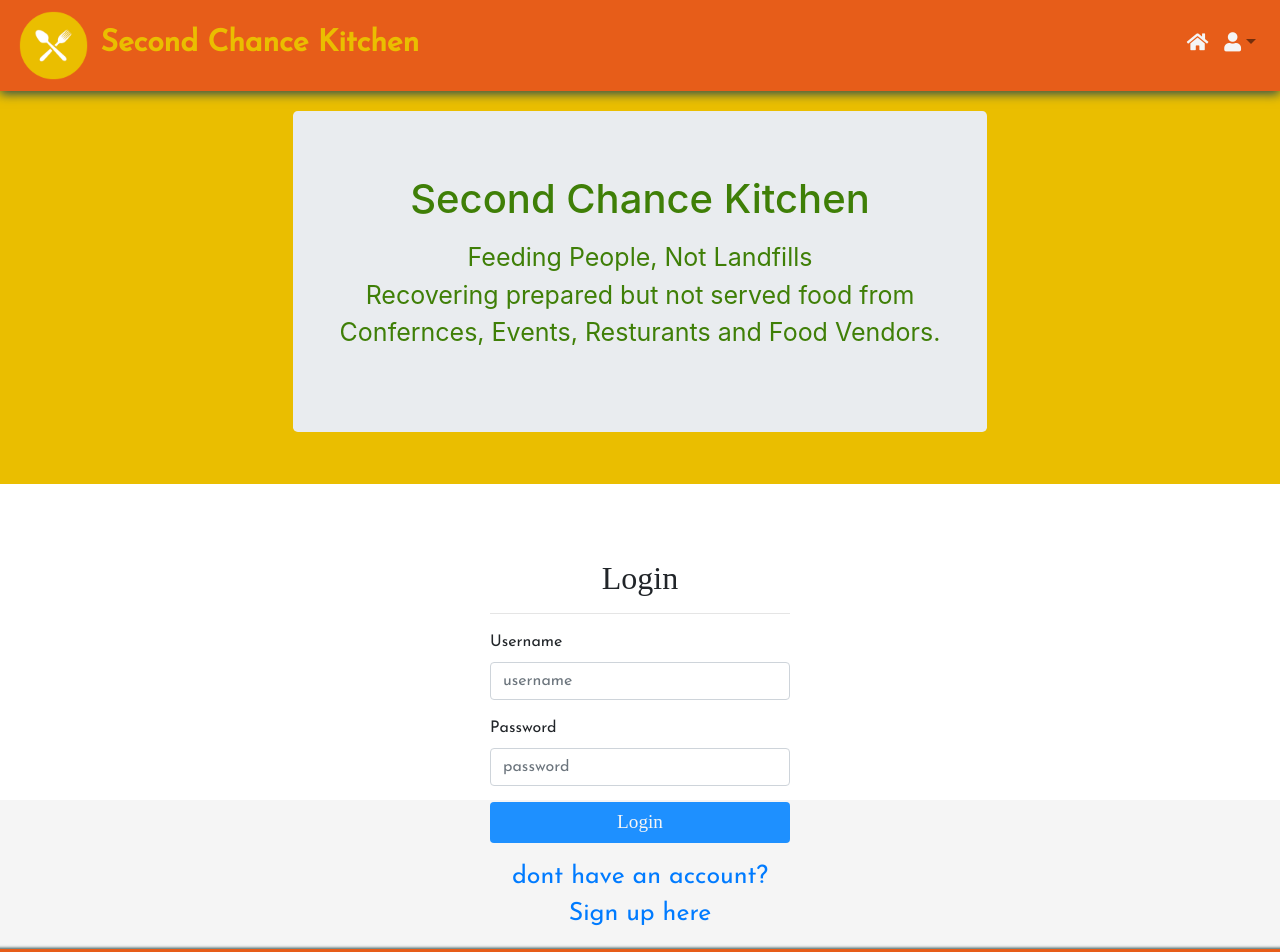
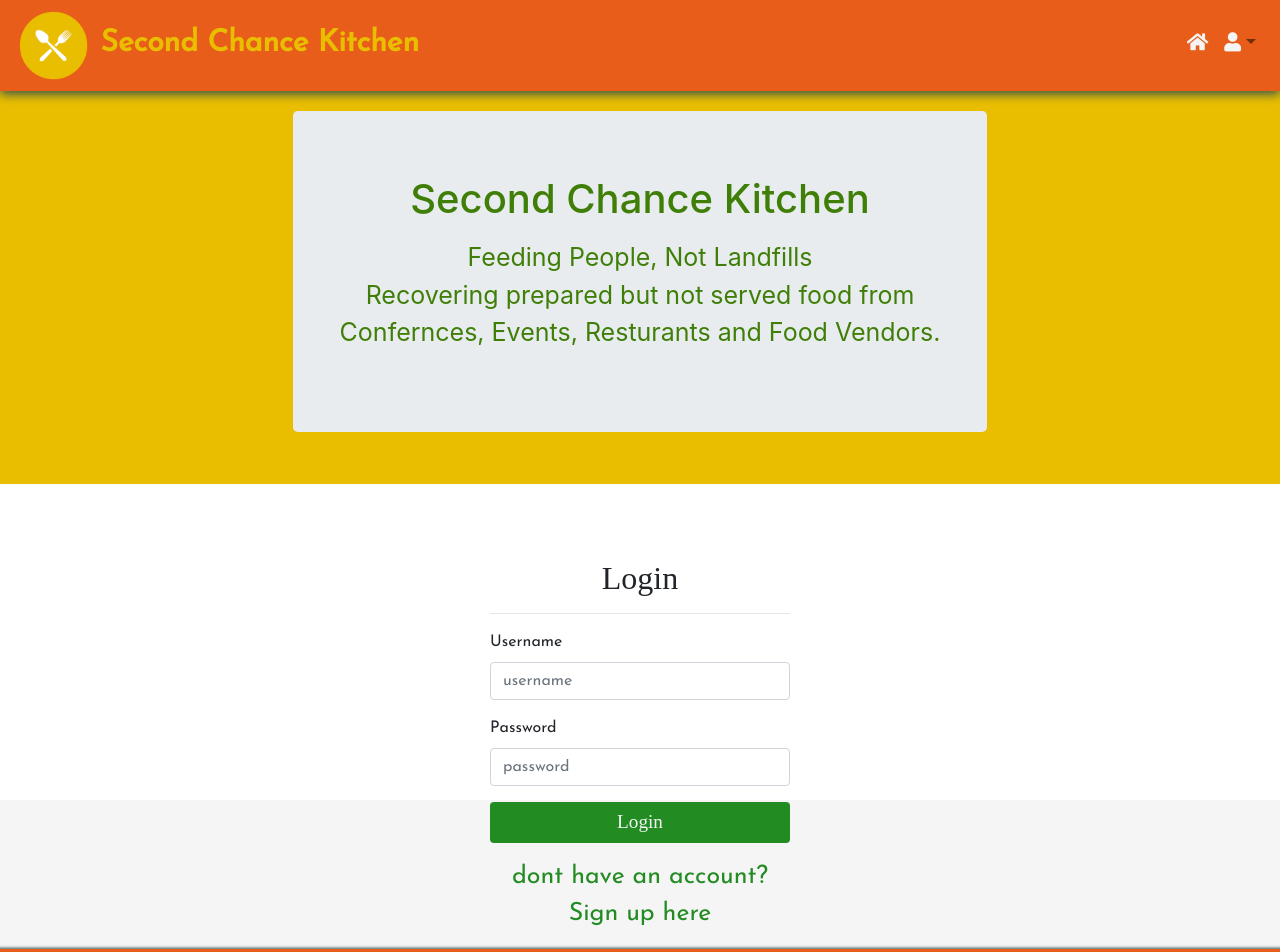
Before and after one commit to bshah111/SCKitchen, a React (Create React App) app in the folder client/: page /login in a window 1280 px wide. Shown: the top 952 px of the page. Built offline with nearby package versions, Linux system fonts and the light colour scheme; no server answers; a web font is replaced by a local one.

Commit message:
change color

```diff
--- /dev/null
+++ b/client/src/components/Login/Login.css
@@ -0,0 +1,10 @@
+.signupLink {
+
+
+    color: forestgreen !important;
+}
+
+.greenbtn {
+    background: forestgreen !important;
+
+}
--- a/client/src/components/Login/Login.js
+++ b/client/src/components/Login/Login.js
@@ -1,6 +1,7 @@
 import React from "react";
 import { Button, Form, FormGroup, Label, Input, Alert } from 'reactstrap';
 import { Link } from "react-router-dom";
+import "./Login.css";
 
 
 function Login(props) {
@@ -20,9 +21,9 @@ function Login(props) {
                     <Label for="password">Password</Label>
                     <Input type="password" name="password" id="password" placeholder="password" value={props.password} onChange={props.handleInputChange} />
                 </FormGroup>
-                <Button id="loginBtn" onClick={props.handleLogin} block>Login</Button>
+                <Button color="success" className="greenbtn" id="loginBtn" onClick={props.handleLogin} block>Login</Button>
                 <p className="signupLink">
-                    <Link to="/signup">dont have an account?  Sign up here</Link>
+                    <Link to="/signup" className="signupLink">dont have an account?  Sign up here</Link>
                 </p>
             </Form>
 
--- /dev/null
+++ b/client/src/components/Signup/Signup.css
@@ -0,0 +1,9 @@
+.signupLink {
+
+
+    color: forestgreen !important;
+}
+
+.greenbtn {
+    background: forestgreen !important;
+}
--- a/client/src/components/Signup/Signup.js
+++ b/client/src/components/Signup/Signup.js
@@ -1,6 +1,7 @@
 import React, { Component } from "react";
 import { Button, Form, FormGroup, Label, Input, FormText, Alert } from 'reactstrap';
 import { Link } from "react-router-dom";
+import "./Signup.css"
 
 class Signup extends Component {
     state = {
@@ -100,12 +101,15 @@ class Signup extends Component {
                     </FormGroup>
                     {/* if all fields are valid, allow the user to submit the form */}
                     {(this.state.validUsername && this.state.validPassword && this.state.confirmPassword) ? (
-                        <Button onClick={this.props.handleSignup} color="success" block>Signup</Button>
+                        <Button color="success" className="greenbtn" id="loginBtn" onClick={this.props.handleSignup} color="chocolate" block>Signup</Button>
+
+
                     ) : (
-                            <Button onClick={this.props.handleSignup} color="danger" block disabled>Signup</Button>
+                            <Button className= "btn-success" onClick={this.props.handleSignup} color="danger" block disabled>Signup</Button>
+
                         )}
                     <p className="signupLink">
-                        <Link to="/login">already have an account?  Sign in here</Link>
+                        <Link to="/login"className="signupLink">already have an account?  Sign in here</Link>
                     </p>
                 </Form>
             </div>
```
